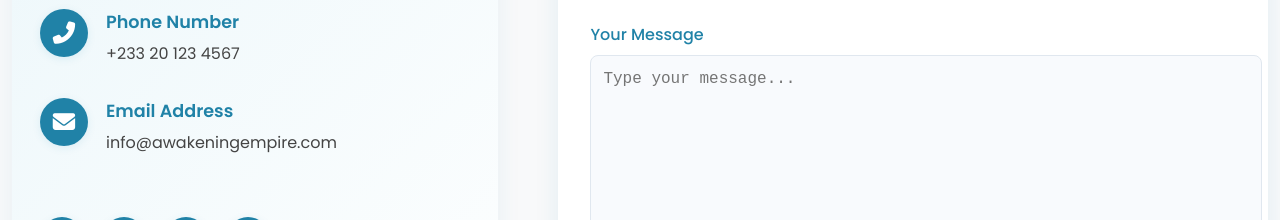
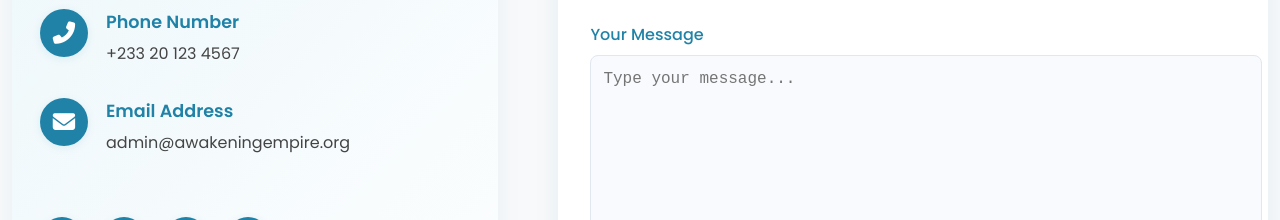
Before and after one commit to ikeoffiah/awkempire, a React (Create React App) app: page / in a window 1280 px wide. Shown: the part 7986-8206 px from the top of the page. Built offline with nearby package versions, Linux system fonts and the light colour scheme.

Commit message:
added item

```diff
--- a/src/components/Contact.js
+++ b/src/components/Contact.js
@@ -34,7 +34,7 @@ function Contact() {
               </div>
               <div className="contact-info-content modern-contact-info-content">
                 <h3>Email Address</h3>
-                <p>info@awakeningempire.com</p>
+                <p>admin@awakeningempire.org</p>
               </div>
             </div>
             <div className="contact-social modern-contact-social">
```
